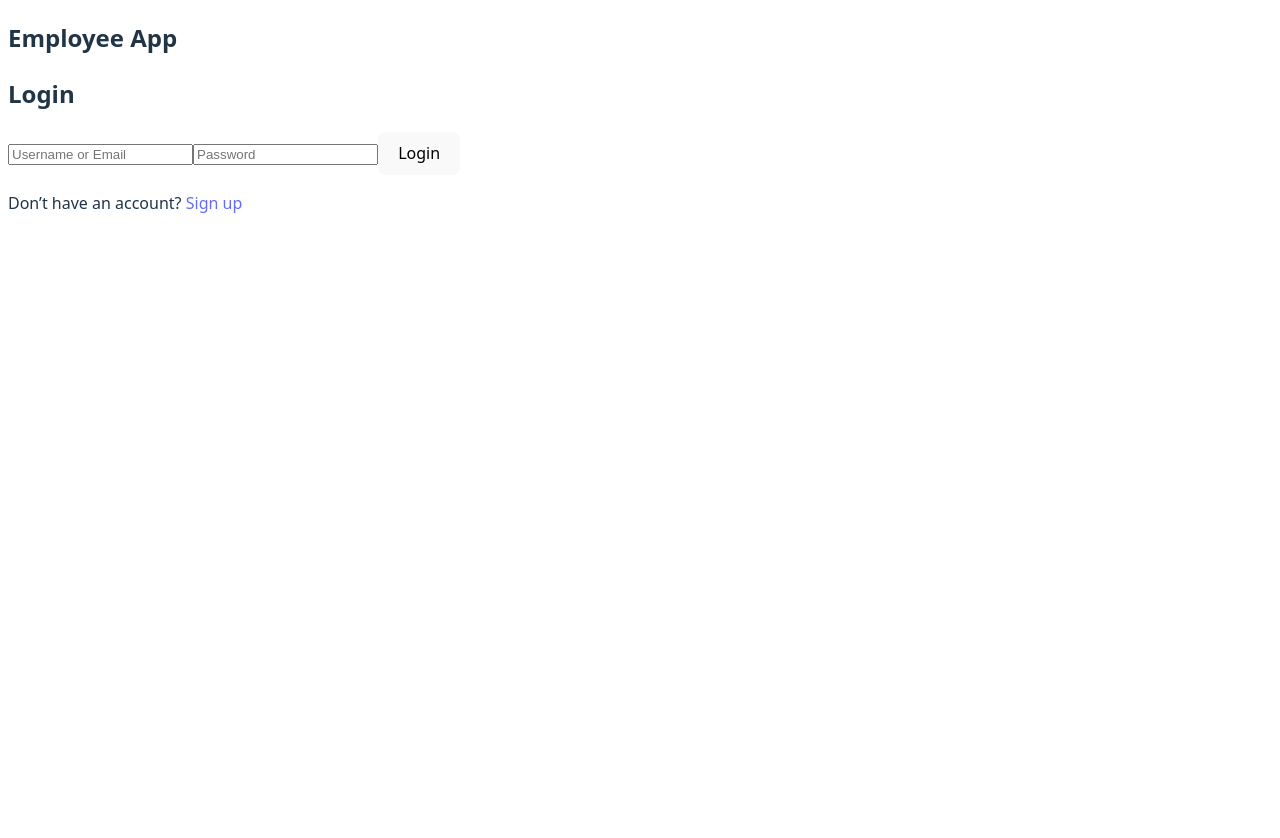
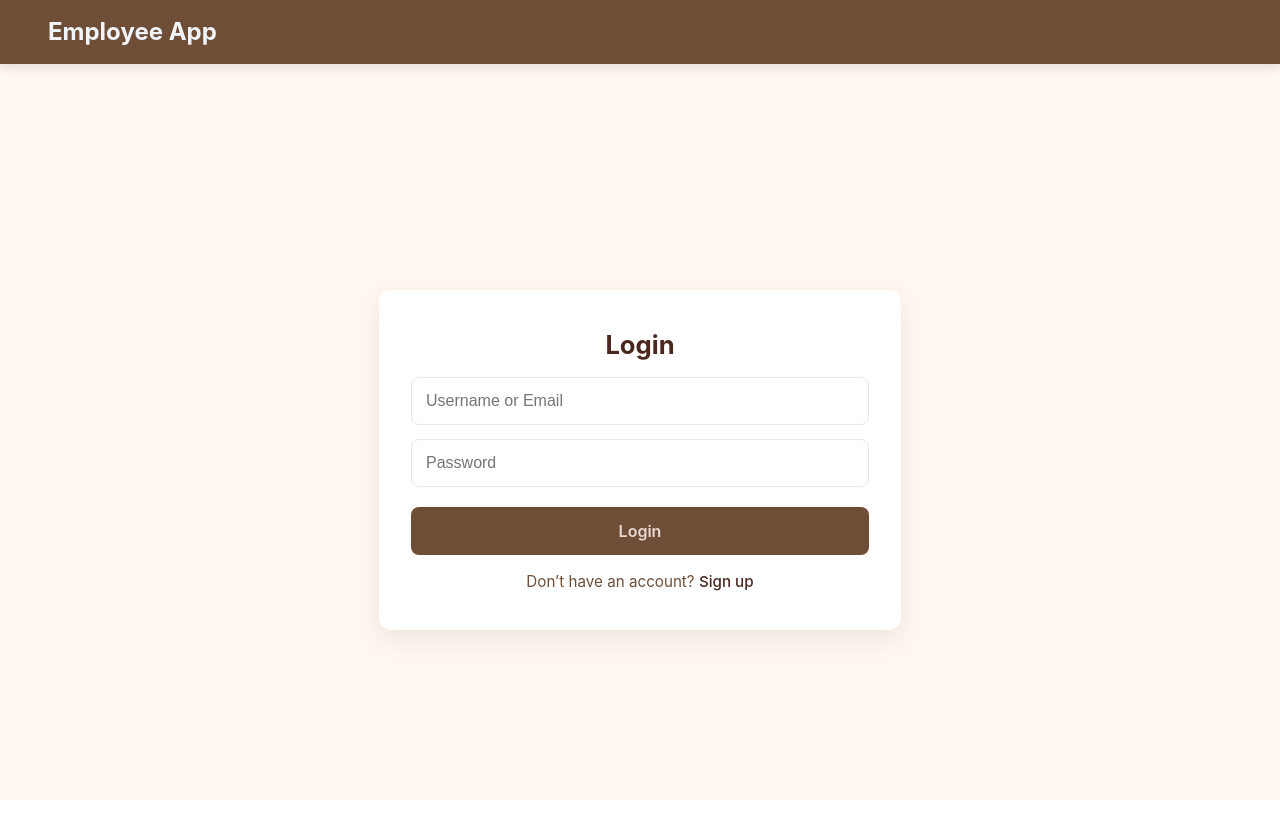
Before and after one commit to elvislazar/Employee-Application, a React (Vite) app in the folder frontend/: page / in a window 1280 px wide. Shown: the top 838 px of the page. Before the commit the page ends 800 px from the top, so only its background shows below. Built offline with nearby package versions, Linux system fonts and the light colour scheme.

Commit message:
Second commit

```diff
--- a/frontend/src/App.css
+++ b/frontend/src/App.css
@@ -1,38 +1,245 @@
-/* ===== Forms ===== */
-.edit-form-container,
-.form-container {
+/* ===== Reset & Base ===== */
+* {
+  box-sizing: border-box;
+  margin: 0;
+  padding: 0;
+}
+body {
+  font-family: 'Inter', sans-serif;
+  background:#FFF8F0;
+  color: #4a281f;
+  line-height: 1.5;
+  height: 100vh;
+}
+
+/* ===== Navbar ===== */
+.navbar {
+  background: #6F4E37;
+  color: white;
+  padding: 14px 32px;
+  display: flex;
+  justify-content: center;
+  box-shadow: 0 4px 10px rgba(0,0,0,0.1);
+  position: sticky;
+  top: 0;
+  z-index: 100;
+}
+
+.navbar-inner {
+  width: 100%;
+  max-width: 100%;
+  display: flex;
+  justify-content: space-between;
+  align-items: center;
+  padding: 0 16px;
+}
+
+.navbar-left h2 {
+  cursor: pointer;
+  color: #f1f5f9;
+}
+
+.navbar-right {
+  display: flex;
+  gap: 12px;
+}
+
+.button {
+  background: #D7BFAE;
+  color: rgba(110, 37, 37, 0.858);
+  border: none;
+  padding: 8px 16px;
+  border-radius: 8px;
+  cursor: pointer;
+  font-weight: 600;
+  transition: all 0.2s;
+  text-decoration: none;
+}
+
+.button:hover {
+  background: #4a281f;
+  color: #D7BFAE;
+}
+
+/* ===== Main Content Full Width ===== */
+.main-content {
+  width: 100%;
+  padding: 28px 40px;
+  margin: 0;
+  display: flex;
+  flex-direction: column;
+  gap: 24px;
+}
+
+/* ===== Auth Pages ===== */
+.auth-page {
+  display: flex;
+  justify-content: center;
+  align-items: center;
+  min-height: calc(100vh - 64px);
+  padding: 20px;
+}
+
+.auth-card {
+  background: white;
+  padding: 36px 32px;
+  border-radius: 12px;
+  box-shadow: 0 10px 30px rgba(0,0,0,0.08);
+  width: 100%;
+  max-width: 45%;
+  text-align: center;
+}
+
+.auth-card h2 {
+  font-size: 1.6rem;
+  margin-bottom: 12px;
+}
+
+.auth-form {
+  display: flex;
+  flex-direction: column;
+  gap: 14px;
+}
+
+.auth-form input {
+  padding: 14px;
+  border-radius: 8px;
+  border: 1px solid #e2e8f0;
+  font-size: 1rem;
+  width: 100%;
+}
+
+.auth-form input:focus {
+  border-color: #6F4E37;
+  outline: none;
+  box-shadow: 0 4px 12px rgba(59,130,246,0.15);
+}
+
+.auth-form button {
+  margin-top: 6px;
+  background: #6F4E37;
+  color:#e8dad1;
+  border-radius: 8px;
+  padding: 14px;
+  border: none;
+  font-weight: 600;
+  cursor: pointer;
+}
+
+.auth-form button:hover {
+  background: #6F4E37;
+}
+
+.auth-footer {
+  margin-top: 16px;
+  font-size: 0.95rem;
+  color: #6F4E37;
+}
+
+.auth-link {
+  color: #4a281f;
+  text-decoration: none;
+  font-weight: 500;
+}
+
+/* ===== Employee Table ===== */
+.container {
+  background: white;
+  padding: 28px;
+  border-radius: 12px;
+  box-shadow: 0 6px 20px rgba(0,0,0,0.05);
+  width: 100%;
+  max-width: 100%;
+}
+
+.page-title {
+  text-align: center;
+  margin-bottom: 20px;
+  font-size: 1.6rem;
+  font-weight: 600;
+}
+
+.employee-table {
+  width: 100%;
+  border-collapse: collapse;
+  table-layout: auto;
+}
+
+.employee-table th,
+.employee-table td {
+  padding: 16px 12px;
+  text-align: left;
+  border-bottom: 1px solid #e2e8f0;
+}
+
+.employee-table th {
+  background: #6F4E37;
+  color: #ede5e0;
+}
+
+.employee-table tr:hover td {
+  background: #f3f1efec;
+}
+
+/* ===== Buttons in Table ===== */
+.edit-button,
+.delete-button {
+  padding: 8px 14px;
+  margin-right: 6px;
+  border: none;
+  border-radius: 6px;
+  cursor: pointer;
+  font-size: 0.95rem;
+}
+
+.edit-button {
+  background: #6F4E37;
+  color: white;
+}
+
+.edit-button:hover {
+  background: #4a281f;
+  color:#e8dad1;
+}
+
+.delete-button {
+  background: #ef4444;
+  color: white;
+}
+
+.delete-button:hover {
+  background: #dc2626;
+}
+
+/* ===== Edit Form Inline ===== */
+.edit-form-container {
   margin-top: 24px;
   background: #e8dad1;
   padding: 22px;
   border-radius: 10px;
+  max-width: 500px;
   margin-left: auto;
-  margin-right: auto;
+  margin-right: auto; /* Center the form */
 }
 
-.edit-form-container {
-  max-width: 500px; /* edit form width */
-}
-
-.form-container {
-  max-width: 700px; /* add form width - wider than edit */
-}
-
-.edit-form input,
-.add-form input {
+.edit-form input {
   padding: 12px;
-  margin-bottom: 12px;
+  margin-bottom: 12px; /* Space between fields */
   border-radius: 6px;
   border: 1px solid #cbd5e1;
   width: 100%;
+  max-width: 400px;
   display: block;
-  max-width: 100%;
+  margin-left: auto;
+  margin-right: auto; /* Center inputs */
 }
 
+/* Button container to keep buttons side by side */
 .button-group {
   display: flex;
-  gap: 12px;
-  justify-content: center;
-  margin-top: 10px;
+  gap: 12px; /* Space between buttons */
+  justify-content: center; /* Center buttons below inputs */
+  margin-top: 10px; /* Space above buttons */
 }
 
 .edit-form button {
@@ -40,8 +247,8 @@
   border-radius: 6px;
   border: none;
   cursor: pointer;
-  flex: 1;
-  max-width: 180px;
+  flex: 1; /* Make both buttons same width */
+  max-width: 180px; /* Optional max width */
   margin-left: 10px;
 }
 
@@ -53,6 +260,26 @@
 .cancel-button {
   background: #f47729;
   color: white;
+}
+
+
+/* ===== Add Employee Form Page ===== */
+.form-container {
+  max-width: 500px;
+  width: 80%;
+  margin: 0 auto;
+  background: white;
+  padding: 36px;
+  border-radius: 12px;
+  box-shadow: 0 10px 20px rgba(0,0,0,0.08);
+}
+
+.add-form input {
+  width: 100%;
+  margin-bottom: 14px;
+  padding: 14px;
+  border-radius: 8px;
+  border: 1px solid #e2e8f0;
 }
 
 .add-form button {
@@ -70,31 +297,28 @@
   background: #4a281f;
 }
 
-/* ===== Responsive Enhancements ===== */
+/* ===== Responsive ===== */
 @media (max-width: 1024px) {
-  .edit-form-container {
-    max-width: 90%;
-    padding: 20px;
+  .navbar-inner {
+    flex-direction: column;
+    align-items: flex-start;
   }
-  .form-container {
-    max-width: 95%; /* wider than edit form even on smaller screens */
-    padding: 20px;
+  .navbar-right {
+    margin-top: 8px;
+    flex-wrap: wrap;
+    gap: 6px;
+  }
+  .employee-table th, .employee-table td {
+    font-size: 0.9rem;
+    padding: 10px 6px;
   }
 }
 
 @media (max-width: 600px) {
-  .edit-form-container,
-  .form-container {
-    width: 95%;
-    padding: 16px;
-  }
   .edit-form input,
-  .add-form input {
+  .add-form input,
+  .auth-form input {
     font-size: 0.9rem;
     padding: 10px;
   }
-  .button-group {
-    flex-direction: column;
-    gap: 8px;
-  }
 }
```
